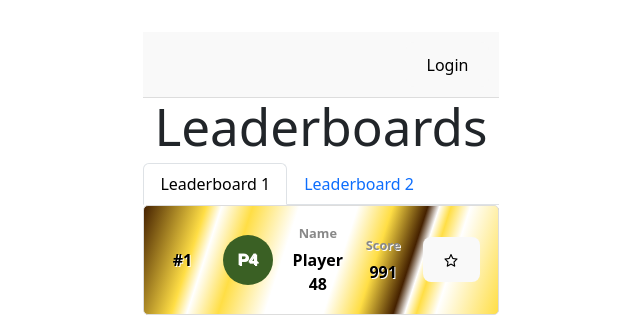
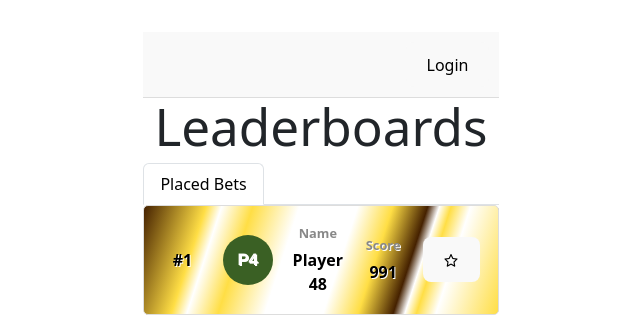
Before and after one commit to auchiya/leader-share, a React (Vite) app: page / in a window 1280 px wide. Shown: the top 317 px of the page, without its empty margins (319-959 px from the left). Built offline with nearby package versions, Linux system fonts and the light colour scheme.

Commit message:
only one leaderboard

```diff
--- a/src/data.ts
+++ b/src/data.ts
@@ -16,13 +16,9 @@ const generatePlayers = (start: number): Player[] => {
 
 const leaderboards: Leaderboard[] = [
   {
-    name: "Leaderboard 1",
+    name: "Placed Bets",
     players: generatePlayers(1).sort((a, b) => a.score < b.score ? 1 : -1)
     },
-  {
-    name: "Leaderboard 2",
-    players: generatePlayers(51).sort((a, b) => a.score < b.score ? 1 : -1),
-  },
   // Add more leaderboards as needed
 ];
 
```
